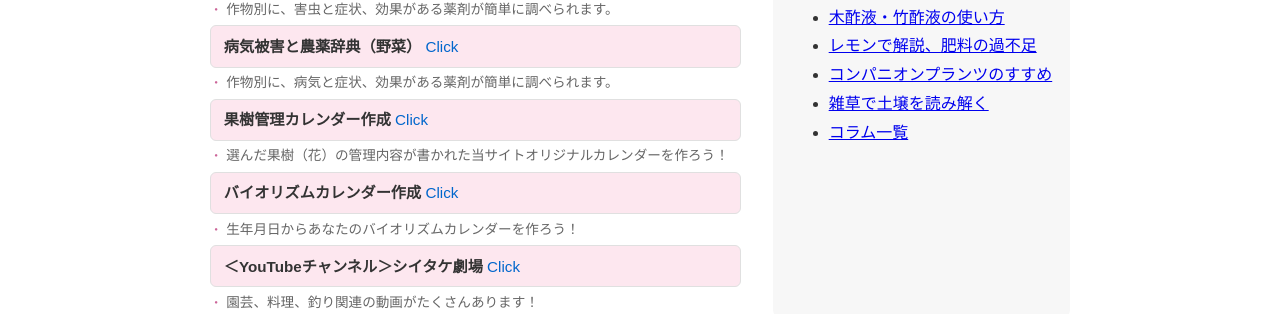
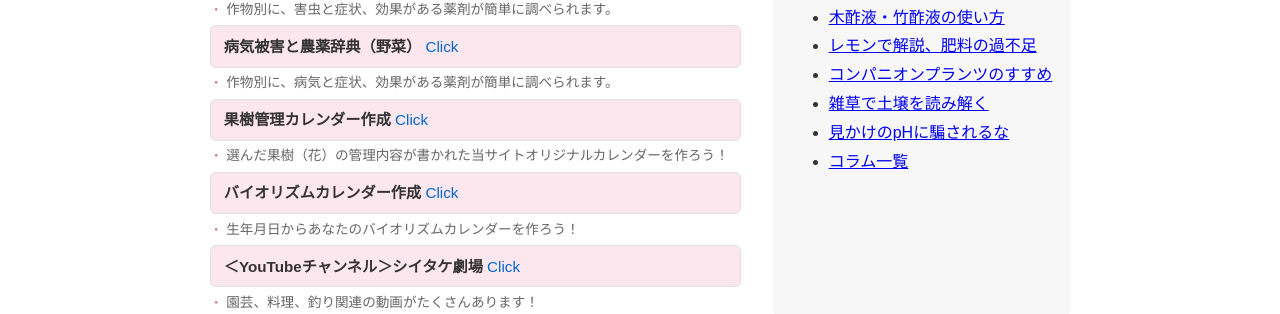
Before and after one commit to shiitake-garden/shiitake-garden.github.io, a Jekyll site: the page built from index.html, in a window 1280 px wide. Shown: the part 1623-1937 px from the top of the page. Built offline with Jekyll 4.4.1, drawn with Linux system fonts in a browser that asks for light colours.

Commit message:
Update index.html

```diff
--- a/index.html
+++ b/index.html
@@ -119,7 +119,7 @@
       <li><a href="/column/column_hiryou_kankitu.html">レモンで解説、肥料の過不足</a></li>
       <li><a href="/column/column_companionplants.html">コンパニオンプランツのすすめ</a></li>
       <li><a href="/column/column_zassou_tuti.html">雑草で土壌を読み解く</a></li>
-
+      <li><a href="/column/column_ph_henka.html">見かけのpHに騙されるな</a></li>
       <li><a href="/column/index.html">コラム一覧</a></li>
     </ul>
   </aside>
```
